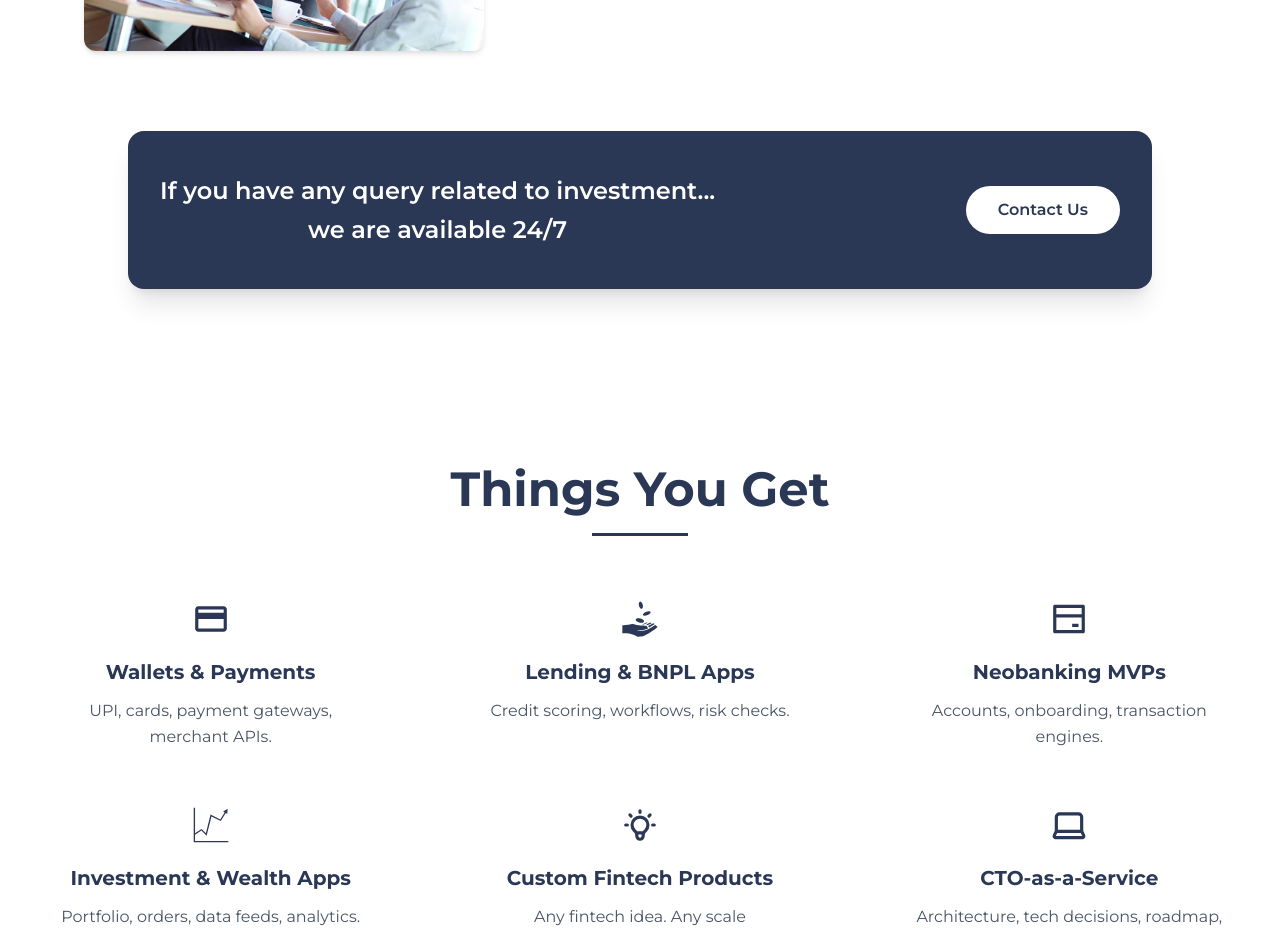
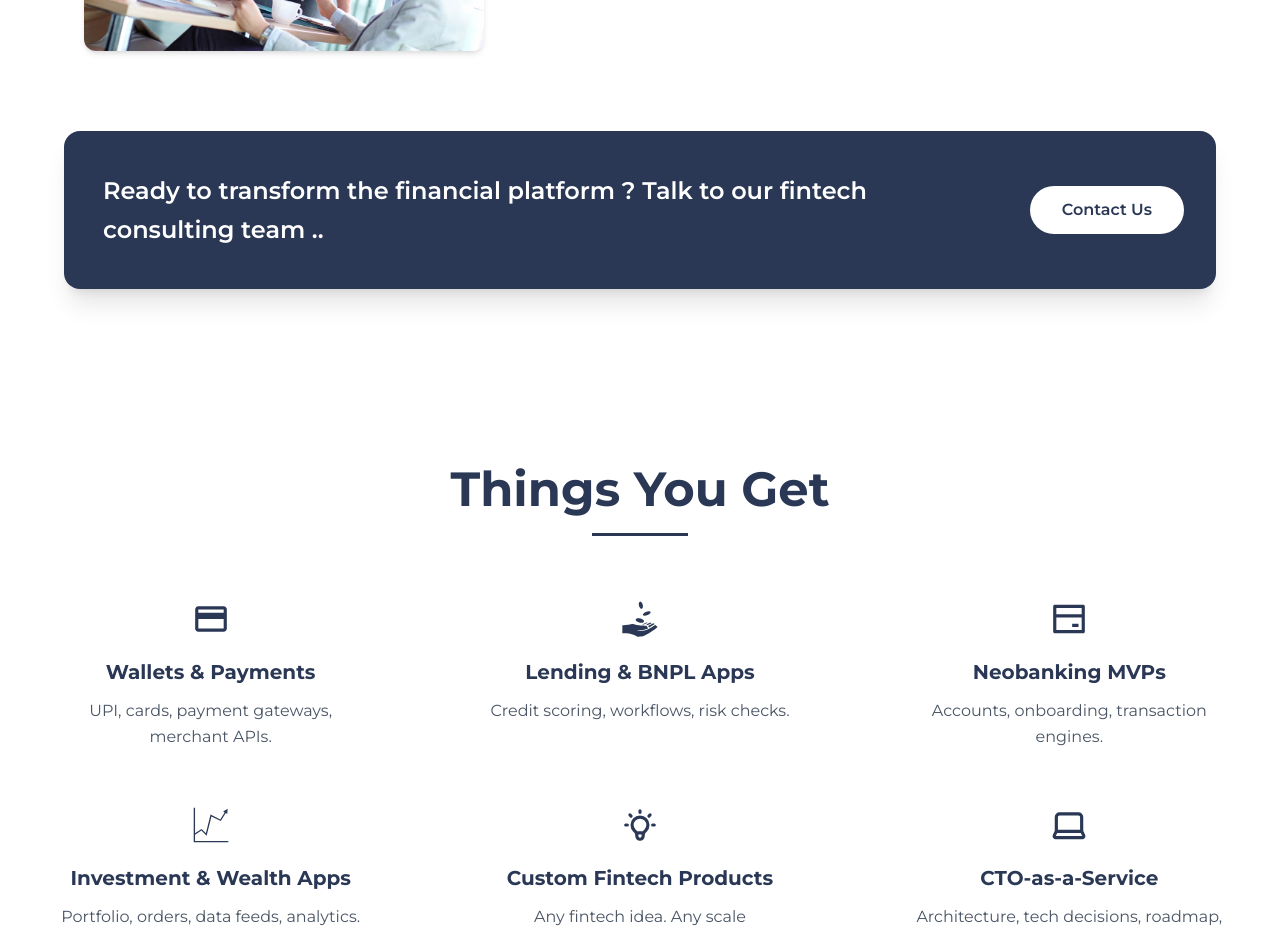
Before and after one commit to devilra/Raai2k, a React (Vite) app in the folder frontent/: page / in a window 1280 px wide. Shown: the part 6220-7148 px from the top of the page. Built offline with nearby package versions, Linux system fonts and the light colour scheme.

Commit message:
update ui

```diff
--- a/frontent/src/Home/WhyChoose.jsx
+++ b/frontent/src/Home/WhyChoose.jsx
@@ -63,15 +63,15 @@ export default function WhyChooseElixir() {
       {/* Bottom CTA Section */}
 
       <div className="w-full flex justify-center mt-20 px-4">
-        <div className="max-w-5xl w-full bg-[#2A3855] text-white rounded-2xl shadow-xl px-8 py-10 flex flex-col lg:flex-row items-center justify-between gap-6">
-          <h3 className="text-center text-xl md:text-2xl font-semibold leading-relaxed">
-            If you have any query related to investment... <br /> we are
-            available 24/7
+        <div className="max-w-6xl w-full bg-[#2A3855] text-white rounded-2xl shadow-xl px-8 py-10 flex flex-col lg:flex-row items-center lg:items-center lg:justify-center justify-between gap-6">
+          <h3 className=" max-w-4xl mx-auto text-xl md:text-2xl font-semibold leading-relaxed">
+            Ready to transform the financial platform ? Talk to our fintech
+            consulting team ..
           </h3>
 
           <Link
             to="/contact"
-            className="bg-white text-[#2A3855] font-semibold px-8 py-3 rounded-full hover:bg-gray-200 transition"
+            className="bg-white text-[#2A3855] font-semibold px-8 py-3 rounded-full hover:bg-gray-200 transition whitespace-nowrap"
           >
             Contact Us
           </Link>
```
